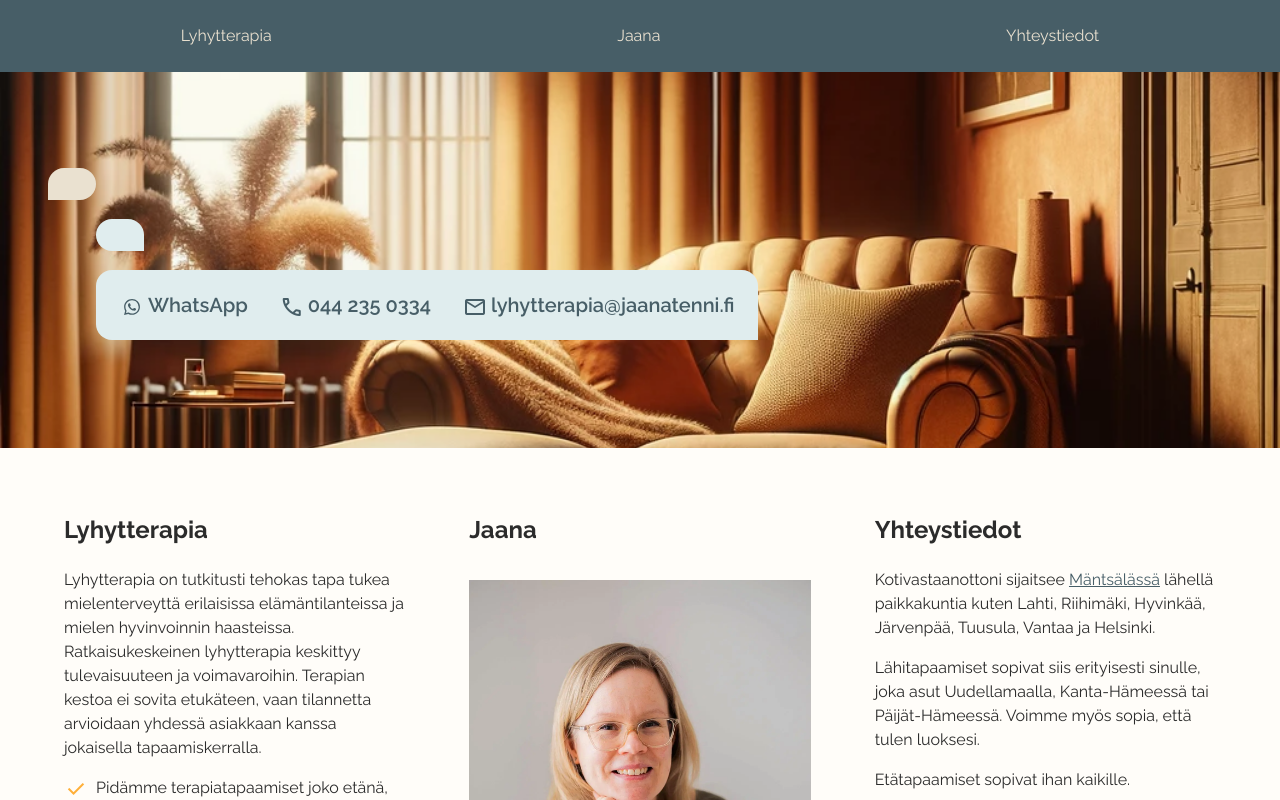
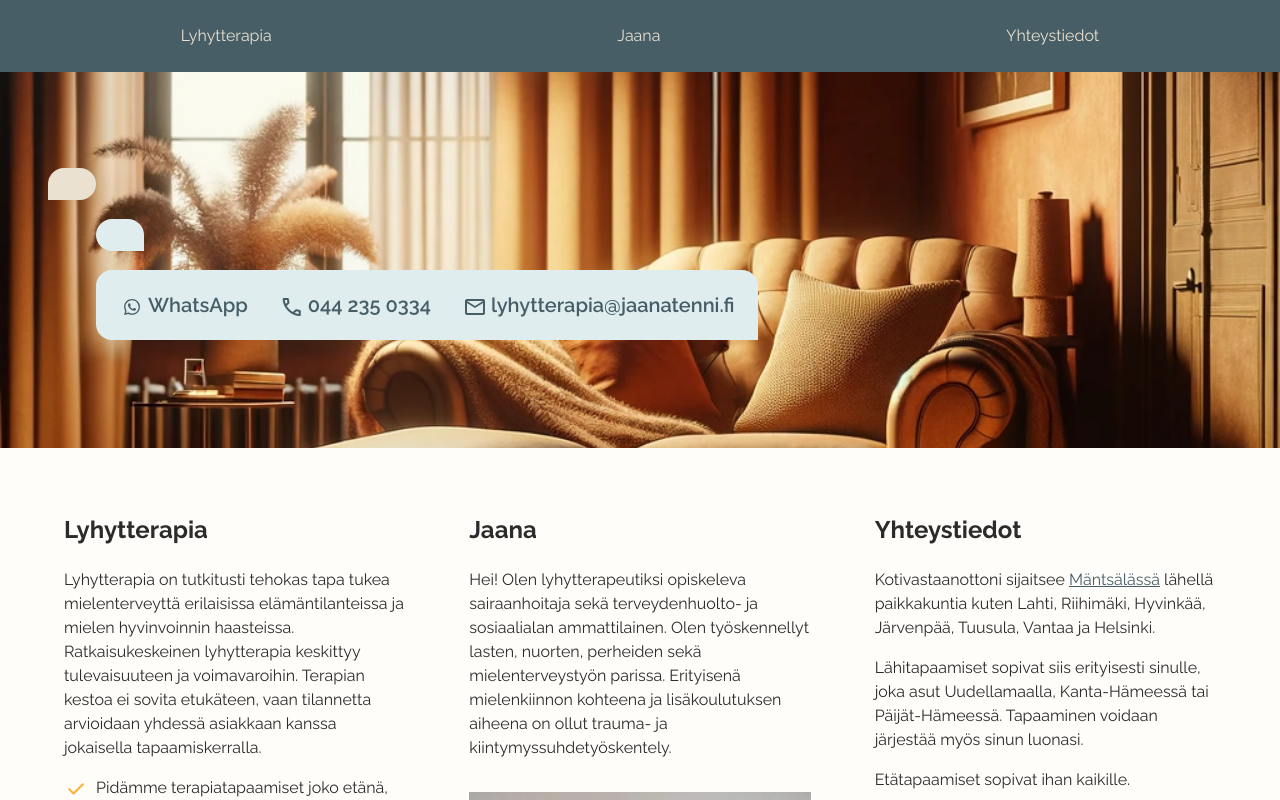
Before and after one commit to mikkotenni/jaanatenni, a React (Vite) app: page / in a window 1280 px wide. Shown: the top 800 px of the page. Built offline with nearby package versions, Linux system fonts and the light colour scheme; no server answers; a web font is replaced by a local one.

Commit message:
feat: content

```diff
--- a/src/components/ContactInformation.jsx
+++ b/src/components/ContactInformation.jsx
@@ -26,8 +26,8 @@ export default function ContactInformation() {
       </p>
       <p>
         Lähitapaamiset sopivat siis erityisesti sinulle, joka asut
-        Uudellamaalla, Kanta-Hämeessä tai Päijät-Hämeessä. Voimme myös sopia,
-        että tulen luoksesi.
+        Uudellamaalla, Kanta-Hämeessä tai Päijät-Hämeessä. Tapaaminen voidaan
+        järjestää myös sinun luonasi.
       </p>
       <p>Etätapaamiset sopivat ihan kaikille.</p>
       <p>
--- a/src/components/SelfIntroduction.jsx
+++ b/src/components/SelfIntroduction.jsx
@@ -15,7 +15,6 @@ export default function SelfIntroduction() {
   return (
     <Container id="jaana">
       <h2>Jaana</h2>
-      <Picture mobileSrc={JaanaMobile} src={Jaana} alt="Jaana" />
       <p>
         Hei! Olen lyhytterapeutiksi opiskeleva sairaanhoitaja sekä
         terveydenhuolto- ja sosiaalialan ammattilainen. Olen työskennellyt
@@ -23,6 +22,7 @@ export default function SelfIntroduction() {
         mielenkiinnon kohteena ja lisäkoulutuksen aiheena on ollut trauma- ja
         kiintymyssuhdetyöskentely.
       </p>
+      <Picture mobileSrc={JaanaMobile} src={Jaana} alt="Jaana" />
     </Container>
   );
 }
```
